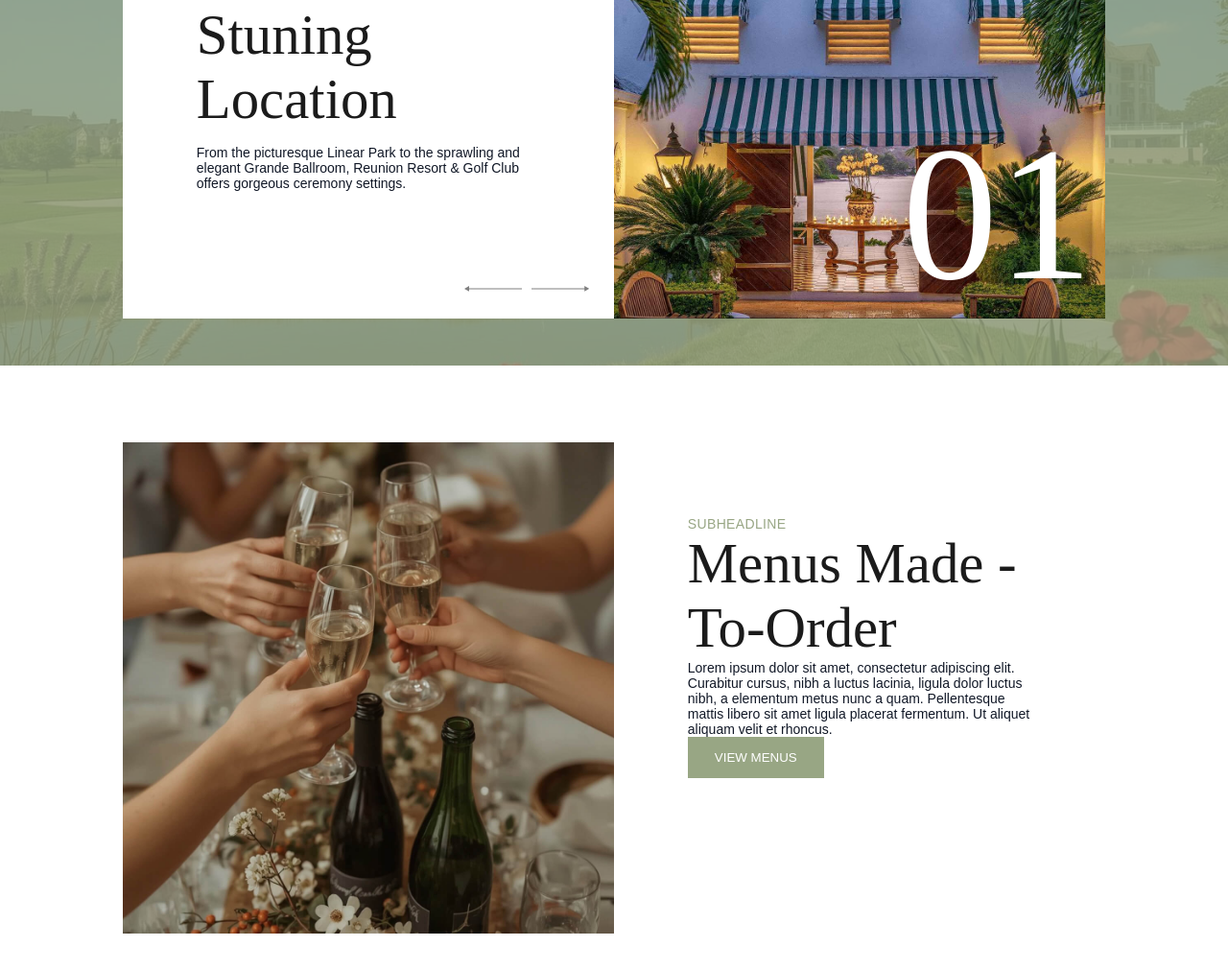
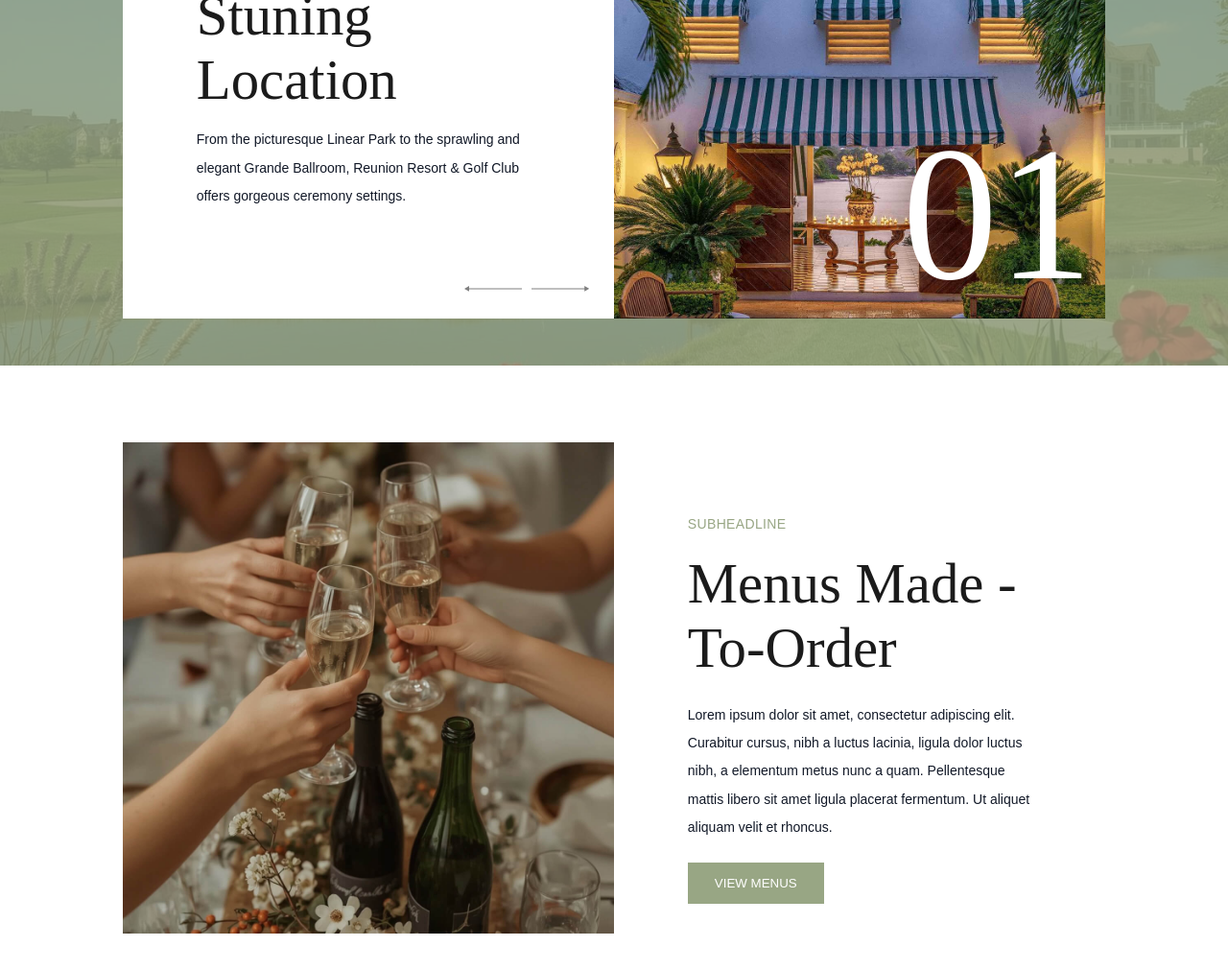
Before and after one commit to andresGon/tambourine, a plain HTML site: page index.html in a window 1280 px wide. Shown: the part 655-1666 px from the top of the page at 96% size. Drawn offline with nearby package versions, Linux system fonts and the light colour scheme.

Commit message:
fix menus

```diff
--- a/styles.css
+++ b/styles.css
@@ -131,6 +131,7 @@ div.swiper-slide {
 .swiper-slider__col p, .menus-col p{
     font-family: "Source Sans 3", sans-serif;
     font-weight: 400;
+    line-height: 2.1rem;
 }
 .swiper-slider__col:first-child{
     padding: 6vw;
@@ -201,11 +202,17 @@ div.swiper-pagination-fraction{
     display: block;
 }
 .menus-col:nth-child(2){
+    display: flex;
+    flex-flow: column;
+    align-items: flex-start;
     text-align: left;
     padding: 6vw;
 }
 .menus-col h4, .menus-col h5, .menus-col p{
     margin: 0;
+}
+.menus-col h4{
+    padding: 6% 0;
 }
 .menus-col button{
     border: none;
@@ -215,4 +222,5 @@ div.swiper-pagination-fraction{
     font-weight: 500;
     padding: 1rem 2rem;
     text-transform: uppercase;
+    margin: 6% 0 0 0;
 }
```
